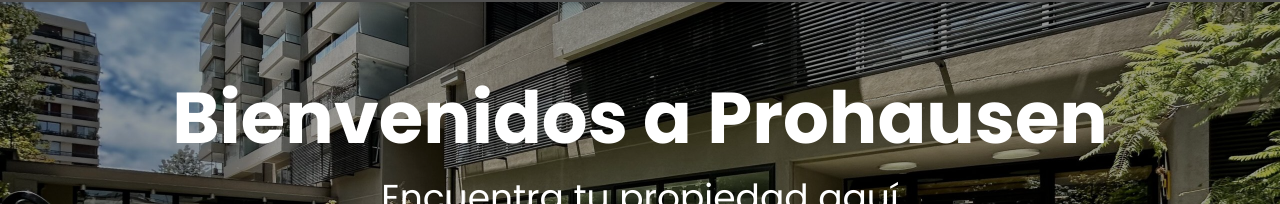
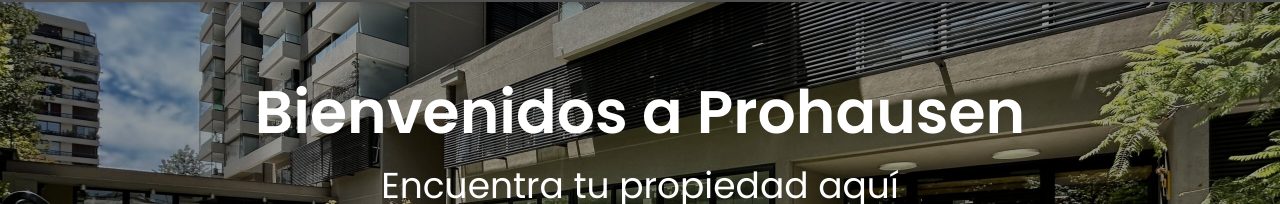
Before and after one commit to Kira-Projects/prohausen_front, a Next.js app: page / in a window 1280 px wide. Shown: the part 110-314 px from the top of the page. Built offline with nearby package versions, Linux system fonts and the light colour scheme; no server answers.

Commit message:
nuevo cambio al titulo

```diff
--- a/src/components/home/SearchHero.tsx
+++ b/src/components/home/SearchHero.tsx
@@ -64,7 +64,7 @@
 
       <div className="relative max-w-7xl mx-auto px-4 sm:px-6 lg:px-8">
         <div className="text-center mb-8 sm:mb-12 lg:mb-16">
-          <h1 className="text-3xl sm:text-4xl md:text-5xl lg:text-7xl font-poppins font-bold mb-4 sm:mb-6 px-4">Bienvenidos a Prohausen</h1>
+          <h1 className="text-3xl sm:text-4xl md:text-5xl lg:text-6xl font-poppins font-semibold mb-4 sm:mb-6 px-4">Bienvenidos a Prohausen</h1>
           <p className="text-lg sm:text-xl md:text-2xl lg:text-4xl px-4 font-poppins">Encuentra tu propiedad aquí</p>
         </div>
 
```
